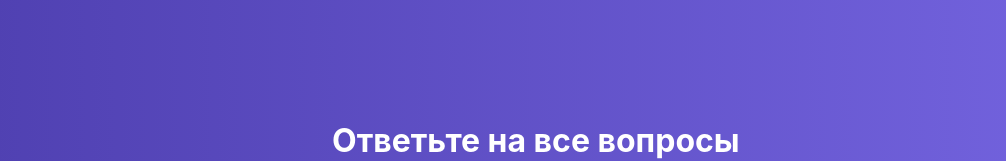
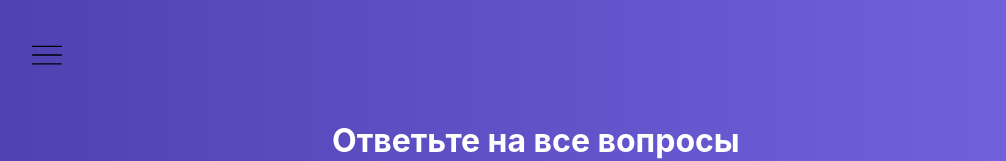
Before and after one commit to yaroslavliholit/react-quiz, a React (Create React App) app: page /quiz/1 in a window 1280 px wide. Shown: the top 161 px of the page, without its empty margins (8-1014 px from the left). Built offline with nearby package versions, Linux system fonts and the light colour scheme.

Commit message:
create MenuToggle

```diff
--- /dev/null
+++ b/src/components/Navigation/MenuToggle/MenuToggle.jsx
@@ -0,0 +1,24 @@
+import React from 'react';
+import Classes from './MenuToggle.module.css';
+import menuOpen from './menuOpen.svg';
+import menuCancel from './menuCancel.svg';
+
+const MenuToggle = props => {
+
+  const cls = [Classes.MenuToggle];
+
+  if (props.isOpen) {
+    cls.push(Classes.open)
+  }
+
+  return (
+    <img
+      src={ props.isOpen ? menuCancel : menuOpen }
+      alt="menu"
+      className={cls.join(' ')}
+      onClick={props.onToggle}
+    />
+  );
+};
+
+export default MenuToggle;
--- /dev/null
+++ b/src/components/Navigation/MenuToggle/MenuToggle.module.css
@@ -0,0 +1,19 @@
+.MenuToggle {
+  position: fixed;
+  top: 40px;
+  left: 40px;
+  width: 30px;
+  height: 30px;
+  cursor: pointer;
+  z-index: 100;
+  opacity: 1;
+  transition: opacity, left .22s ease-in-out;
+}
+
+.MenuToggle:hover {
+  opacity: .7;
+}
+
+.open {
+  left: 230px;
+}
--- a/src/hoc/Layout/Layout.jsx
+++ b/src/hoc/Layout/Layout.jsx
@@ -1,13 +1,29 @@
 import React, {Component} from 'react';
+import MenuToggle from '../../components/Navigation/MenuToggle/MenuToggle.jsx';
 import Classes from './Layout.module.css';
 
 // Корневой компонент всего приложения
 
 export default class Layout extends Component {
+
+  state = {
+    menu: false,
+  };
+
+  toggleMenuHandler = () => {
+    this.setState({
+      menu: !this.state.menu
+    });
+  }
+
   render () {
     return (
       <div className={Classes.Layout}>
         <main className={Classes.Layout__main}>
+          <MenuToggle
+            isOpen={this.state.menu}
+            onToggle={this.toggleMenuHandler}
+          />
           {this.props.children}
         </main>
       </div>
```
Also changed, not shown: src/components/Navigation/MenuToggle/menuCancel.svg (added), src/components/Navigation/MenuToggle/menuOpen.svg (added).
